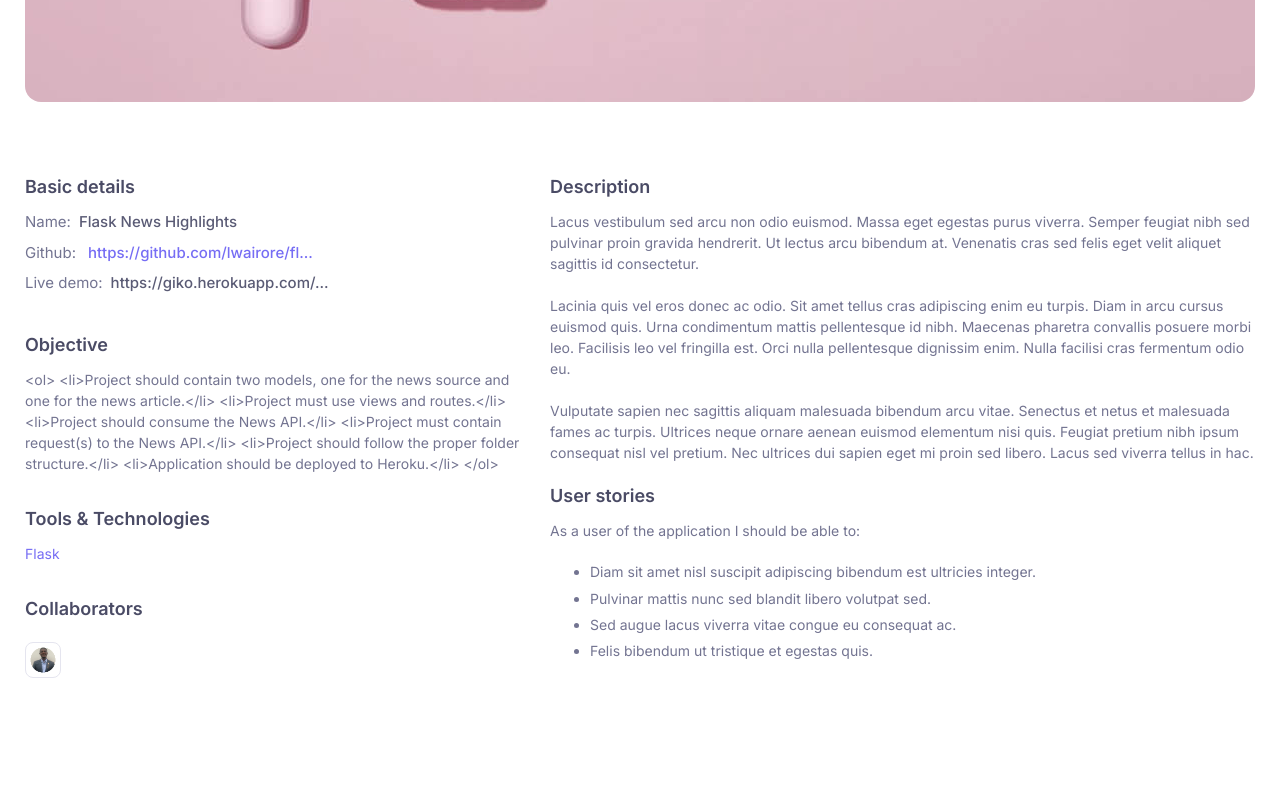
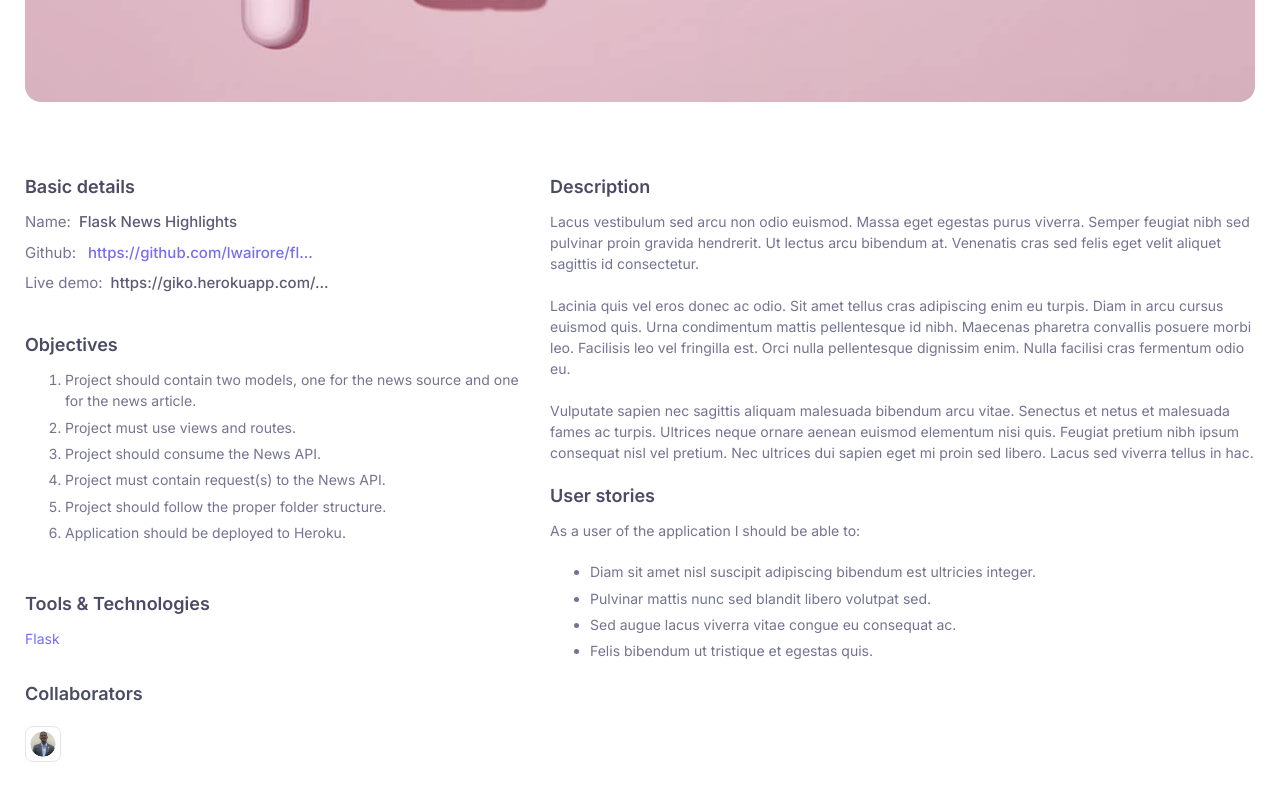
Before and after one commit to lwairore/angular-portfolio, an Angular app: page /project/flask-news-highlights in a window 1280 px wide. Shown: the part 847-1647 px from the top of the page. Before the commit the page ends 1612 px from the top, so only its background shows below. Built offline with nearby package versions, Linux system fonts and the light colour scheme.

Commit message:
- Rename 'Objective' heading to 'Objectives'. - Change the <p> element that holds the objectives for a project to a <div> element. - Use innerHTML property binding to render objective property.

```diff
--- a/src/app/project-detail/project-description/project-description.component.html
+++ b/src/app/project-detail/project-description/project-description.component.html
@@ -12,8 +12,8 @@
                 <li>Live demo:<a class="nav-link-style ml-2" target="_blank"
                         [href]="projectDescription?.liveLink">{{projectDescription?.liveLink | slice: 0:30}}...</a></li>
             </ul>
-            <h3 class="h5">Objective</h3>
-            <p class="font-size-sm mb-4 pb-2">{{projectDescription?.objective}}</p>
+            <h3 class="h5">Objectives</h3>
+            <div class="font-size-sm mb-4 pb-2" [innerHTML]="projectDescription?.objective"></div>
             <h3 class="h5">Tools & Technologies</h3>
             <p class="font-size-sm mb-4 pb-2">
                 <span *ngFor="let item of projectDescription?.tags; let l=last">
```
